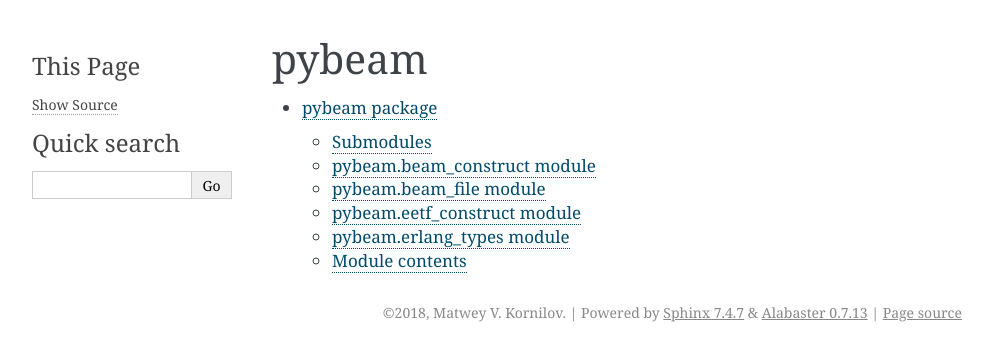
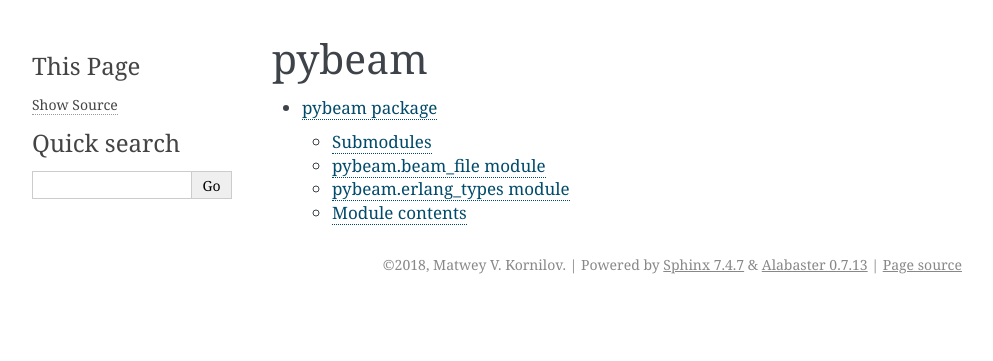
Before and after one commit to matwey/pybeam, a Sphinx documentation site: the page built from doc/modules.rst, in a window 1280 px wide. Shown: the top 361 px of the page, without its empty margins (148-1141 px from the left). Built offline with Sphinx 7.4.7, drawn with Linux system fonts in a browser that asks for light colours.

Commit message:
Drop beam_construct and eetf_construct from doc/pybeam.rst

```diff
--- a/doc/pybeam.rst
+++ b/doc/pybeam.rst
@@ -4,26 +4,10 @@
 Submodules
 ----------
 
-pybeam.beam\_construct module
------------------------------
-
-.. automodule:: pybeam.beam_construct
-    :members:
-    :undoc-members:
-    :show-inheritance:
-
 pybeam.beam\_file module
 ------------------------
 
 .. automodule:: pybeam.beam_file
-    :members:
-    :undoc-members:
-    :show-inheritance:
-
-pybeam.eetf\_construct module
------------------------------
-
-.. automodule:: pybeam.eetf_construct
     :members:
     :undoc-members:
     :show-inheritance:
@@ -36,7 +20,6 @@
     :undoc-members:
     :show-inheritance:
 
-
 Module contents
 ---------------
 
```
